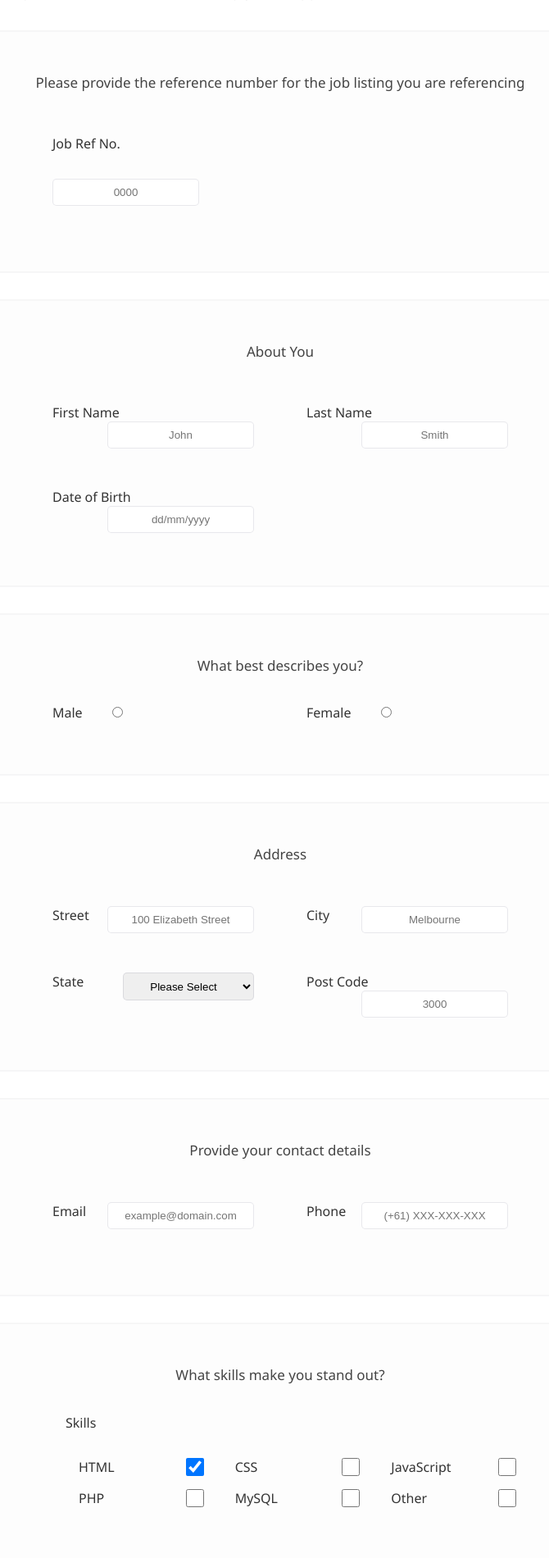
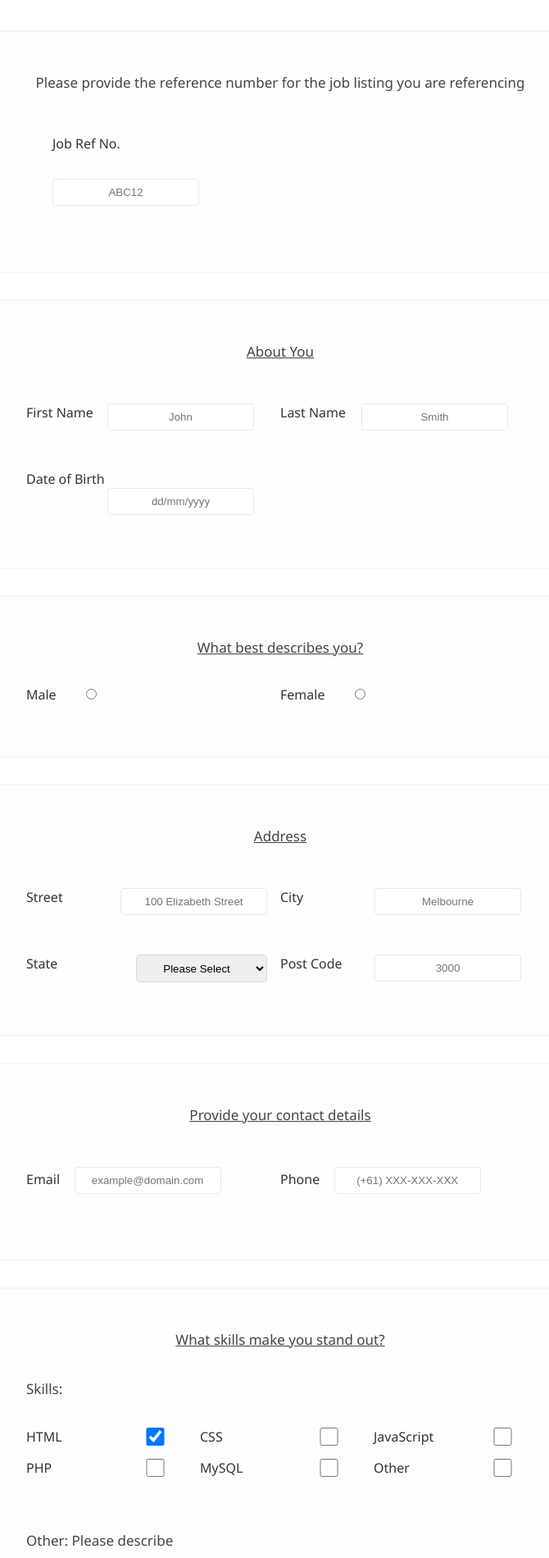
Before and after one commit to TravistyTrav/COS10032-Group-Assessments, a PHP site: page /apply.html in a window 1280 px wide. Shown: the part 628-2528 px from the top of the page at 82% size, without its empty margins (298-968 px from the left). Run offline with PHP 8.4, Linux system fonts and the light colour scheme.

Commit message:
fixed apply page

```diff
--- a/assign1/apply.html
+++ b/assign1/apply.html
@@ -47,7 +47,7 @@
       <div class="grid-form">
         <div class="mb-1 mt-2">
           <label class="ml-2" for="reference">Job Ref No.</label>
-          <input class="ml-2 mt-2" type="text" name="refno" id="refno" placeholder="0000" maxlength="4" required="required" pattern="[a-zA-Z0-9]{5}" required="required">
+          <input class="ml-2 mt-2" type="text" name="refno" id="refno" placeholder="ABC12" maxlength="5" required="required" pattern="[a-zA-Z0-9]{5}" required="required">
         </div>
       </div>
     </fieldset>
@@ -55,20 +55,20 @@
 
     <!-- About You -->
     <fieldset class="mt-2 pb-4">
-      <p class="mt-1 mb-1 text-center">About You</p>
+      <p class="mt-1 mb-1 text-center ul">About You</p>
       <div class="grid-form">
         <div class="mb-1 mt-2">
-            <label class="ml-2" for="firstname">First Name</label>
+            <label for="firstname">First Name</label>
             <input class="float-right mr-2"  type="text" name="firstname" id="firstname" placeholder="John" maxlength="20" pattern="[A-Za-z ]{1,20}" required="required">
         </div>
 
         <div class="mb-1 mt-2">
-            <label class="ml-2" for="lastname">Last Name</label>
+            <label for="lastname">Last Name</label>
             <input class="float-right mr-2"  type="text" name="lastname" id="lastname" placeholder="Smith" maxlength="20" pattern="[A-Za-z ]{1,20}" required="required">
         </div>
 
         <div class="mt-2">
-        <label class="ml-2" for="dob">Date of Birth</label>
+        <label for="dob">Date of Birth</label>
         <input class="float-right mr-2"  type="text" name="dob" id="dob" placeholder="dd/mm/yyyy" maxlength="10" pattern="(0[1-9]|[12][0-9]|3[01])/(0[1-9]|1[0-2])/\d{4}" required="required">
         </div>
       </div>
@@ -76,35 +76,35 @@
 
     <!-- Gender Details -->
     <fieldset class="mt-2 pb-4">
-      <p class="mt-1 mb-1 text-center">What best describes you?</p>
+      <p class="mt-1 mb-1 text-center ul">What best describes you?</p>
       <div class="grid-form mt-2">
         <div>
-          <label class="ml-2" for="gender">Male</label>
+          <label for="gender">Male</label>
           <input class="ml-2" type="radio" id="male" name="gender" value="gender1" required>
         </div>
         <div>
-          <label class="ml-2" for="gender">Female</label>
+          <label for="gender">Female</label>
           <input class="ml-2" type="radio" id="female" name="gender" value="gender2" required>
         </div>
       </div>
     </fieldset>
 
     <!-- Address Section-->
-    <fieldset class="mt-2 pb-4">
-      <p class="mt-1 mb-1 text-center">Address</p>
+    <fieldset id="address" class="mt-2 pb-4">
+      <p class="mt-1 mb-1 text-center ul">Address</p>
       <div class="grid-form">
         <div class="mb-1 mt-2">
-          <label class="ml-2" for="street">Street</label>
-          <input class="float-right mr-2"  type="text" name="street" id="street" placeholder="100 Elizabeth Street" minlength="8" maxlength="40" required="required">
+          <label class="sm-w-200px" for="street">Street</label>
+          <input class="float-right sm-float-none"  type="text" name="street" id="street" placeholder="100 Elizabeth Street" minlength="8" maxlength="40" required="required">
         </div>
 
         <div class="mb-1 mt-2">
-          <label class="ml-2" for="street">City</label>
-          <input class="float-right mr-2"  type="text" name="city" id="city" placeholder="Melbourne" minlength="8" maxlength="40" required="required">
+          <label class="sm-w-200px" for="street">City</label>
+          <input class="float-right sm-float-none"  type="text" name="city" id="city" placeholder="Melbourne" minlength="8" maxlength="40" required="required">
         </div>
         <div class="mt-2">
-          <label class="ml-2" for="city">State</label>
-          <select class="float-right mr-2" name="state" id="state" required="required">
+          <label class="sm-w-200px" for="city">State</label>
+          <select class="float-right sm-float-none" name="state" id="state" required="required">
           <option value="">Please Select</option>
           <option value="vic">VIC</option>
           <option value="nsw">NSW</option>
@@ -117,38 +117,38 @@
           </select>
         </div>
         <div class="mt-2">
-          <label class="ml-2" for="postcode">Post Code</label>
-          <input class="float-right mr-2"  type="text" name="postcode" id="postcode" placeholder="3000" pattern="[0-9]{4}" required="required">
+          <label class="sm-w-200px" for="postcode">Post Code</label>
+          <input class="float-right sm-float-none"  type="text" name="postcode" id="postcode" placeholder="3000" pattern="[0-9]{4}" required="required">
         </div>
       </div>
     </fieldset>
 
     <!-- Contact Details -->
     <fieldset class="mt-2 pb-4">
-      <p class="mt-1 mb-1 text-center">
+      <p class="mt-1 mb-1 text-center ul">
         Provide your contact details
       </p>
       <div class="grid-form">
         <div class="mb-1 mt-2">
-          <label class="ml-2" for="email">Email</label>
-          <input class="float-right mr-2" type="text" name="email" id="email" placeholder="example@domain.com" pattern="[a-z0-9._%+\-]+@[a-z0-9.\-]+\.[a-z]{2,}$" required="required">
+          <label for="email">Email</label>
+          <input class="mr-2" type="text" name="email" id="email" placeholder="example@domain.com" pattern="[a-z0-9._%+\-]+@[a-z0-9.\-]+\.[a-z]{2,}$" required="required">
         </div>
         <div class="mt-2">
-          <label class="ml-2" for="phone">Phone</label>
-          <input class="float-right mr-2" type="text" name="phone" id="phone" placeholder="(+61) XXX-XXX-XXX" pattern="/^\({0,1}((0|\+61)(2|4|3|7|8)){0,1}\){0,1}(\ |-){0,1}[0-9]{2}(\ |-){0,1}[0-9]{2}(\ |-){0,1}[0-9]{1}(\ |-){0,1}[0-9]{3}$/"  required="required">
+          <label for="phone">Phone</label>
+          <input class="mr-2" type="text" name="phone" id="phone" placeholder="(+61) XXX-XXX-XXX" pattern="/^\({0,1}((0|\+61)(2|4|3|7|8)){0,1}\){0,1}(\ |-){0,1}[0-9]{2}(\ |-){0,1}[0-9]{2}(\ |-){0,1}[0-9]{1}(\ |-){0,1}[0-9]{3}$/"  required="required">
         </div>
       </div>
     </fieldset>
 
     <!-- Skills Section -->
     <fieldset class="mt-2 pb-4">
-      <p class="mt-1 mb-1 text-center">
+      <p class="mt-1 mb-1 text-center ul">
         What skills make you stand out?
       </p>
       <div>
-        <div class="mb-1 mt-2 ml-2">
-          <legend for="skills">Skills</legend>
-          <div class="grid-form-skills ml-2 mt-2">
+        <div class="mb-1 mt-2">
+          <p>Skills:</p>
+          <div class="grid-form-skills mt-2">
             <label for="html">HTML</label>
 			      <input type="checkbox" id="html" name="skills" value="html" checked="checked">
             <label for="css">CSS</label>
@@ -164,9 +164,9 @@
           </div>
       </div>
 
-      <div class="mb-1 mt-4 ml-2">
+      <div class="mb-1 mt-4">
         <p class="mb-1">Other: Please describe</p>
-        <textarea name="other" id="other"></textarea>
+        <textarea name="other" class="other-description" rows="10"></textarea>
       </div>
     </fieldset>
     <div class="mt-2 submission">
--- a/assign1/styles/style.css
+++ b/assign1/styles/style.css
@@ -111,6 +111,10 @@ select {
     text-align: center;
 }
 
+.other-description {
+    width: 100%;
+}
+
 
 /*Outline box model*/
 .entry, .entry p {
@@ -192,6 +196,14 @@ code {
 
 .text-right {
     text-align: right;
+}
+
+.ul {
+    text-decoration: underline;
+}
+
+.w-100 {
+    width: 100%;
 }
 
 .mt-1 { margin-top: 1rem; }
@@ -321,6 +333,10 @@ code {
     line-height: 2rem;
 }
 
+#address input, #address select {
+    margin-right: 1rem;
+}
+
 /* Mobile Responsiveness */
 
 @media screen and (max-width: 760px) {
@@ -328,8 +344,26 @@ code {
         min-height: 200px;
     }
 
-    .grid-form, .grid-form-skills {
-    grid-template-columns: 1fr;
+    .grid-form-skills {
+        grid-template-columns: 1fr 1fr;
+    }
+
+    .grid-form {
+        grid-template-columns: 1fr;
+    }
+
+    .sm-float-none {
+        float: none!important;
+    }
+
+    .sm-w-200px {
+        display: inline-block;
+        width: 200px;
+    }
+
+    #address input, #address select {
+        margin-left: 0;
+        margin-right: 0;
     }
 }
 
```
